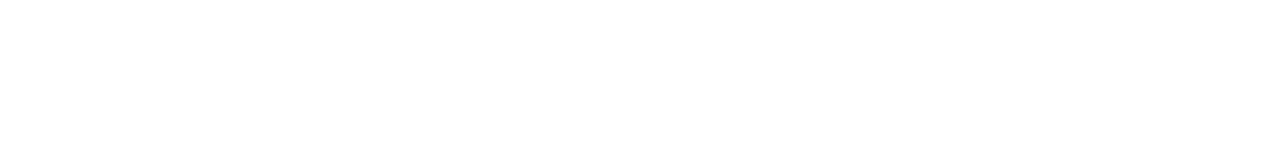
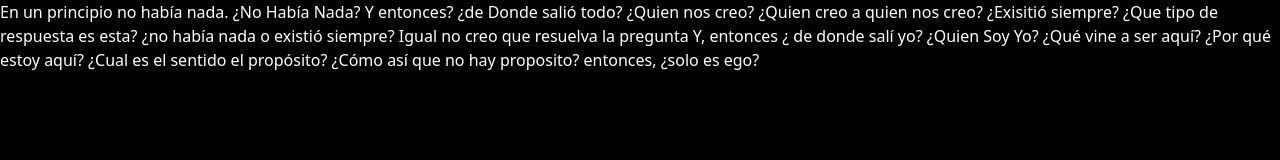
Before and after one commit to smonsalve/whoami, a plain HTML site: page index.html in a window 1280 px wide. Drawn offline with nearby package versions, Linux system fonts and the light colour scheme.

Commit message:
tailwind 101

```diff
--- a/index.html
+++ b/index.html
@@ -7,7 +7,26 @@
     <script src="https://cdn.tailwindcss.com"></script>
     <title>Flex</title>
   </head>
-  <body>
+  <body class="bg-black">
 
+    <div class="flex items-center  text-white">
+        En un principio no había nada.
+        ¿No Había Nada?
+        Y entonces?
+        ¿de Donde salió todo?
+        ¿Quien nos creo?
+        ¿Quien creo a quien nos creo?
+        ¿Exisitió siempre?
+        ¿Que tipo de respuesta es esta?
+        ¿no había nada o existió siempre?
+        Igual no creo que resuelva la pregunta
+        Y, entonces ¿ de donde salí yo?
+        ¿Quien Soy Yo?
+        ¿Qué vine a ser aquí?
+        ¿Por qué estoy aquí?
+        ¿Cual es el sentido el propósito?
+        ¿Cómo así que no hay proposito?
+        entonces, ¿solo es ego?
+    </div>
   </body>
 </html>
```
